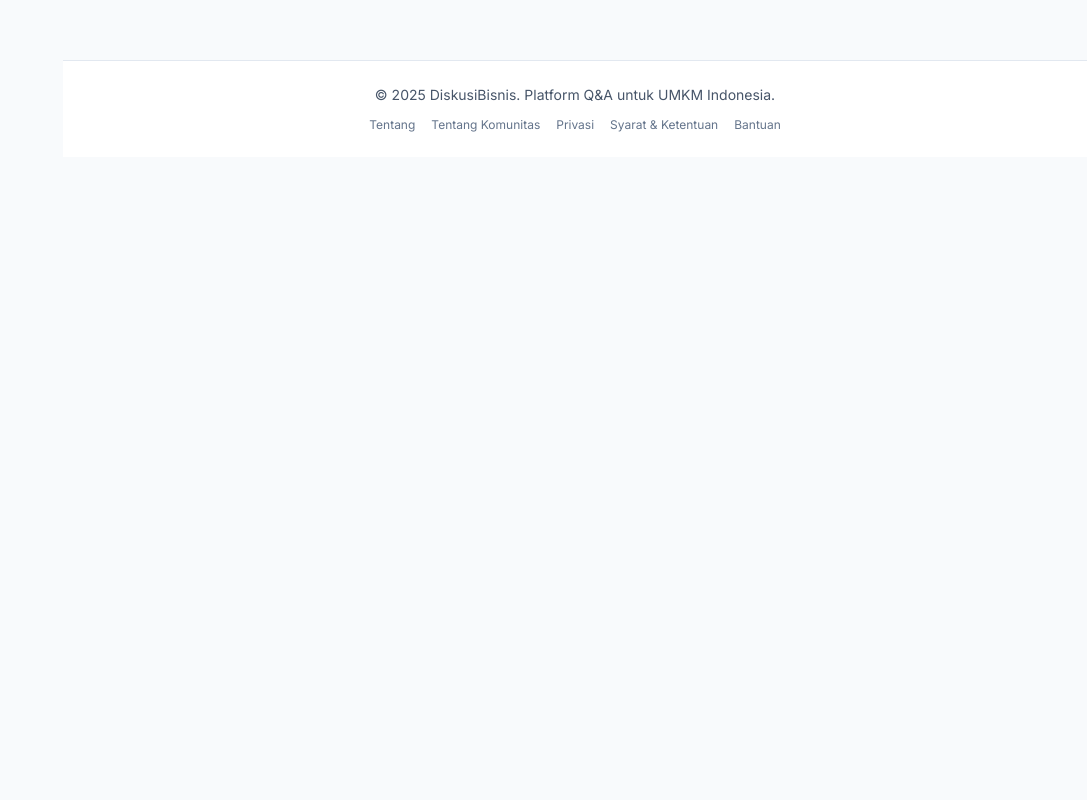
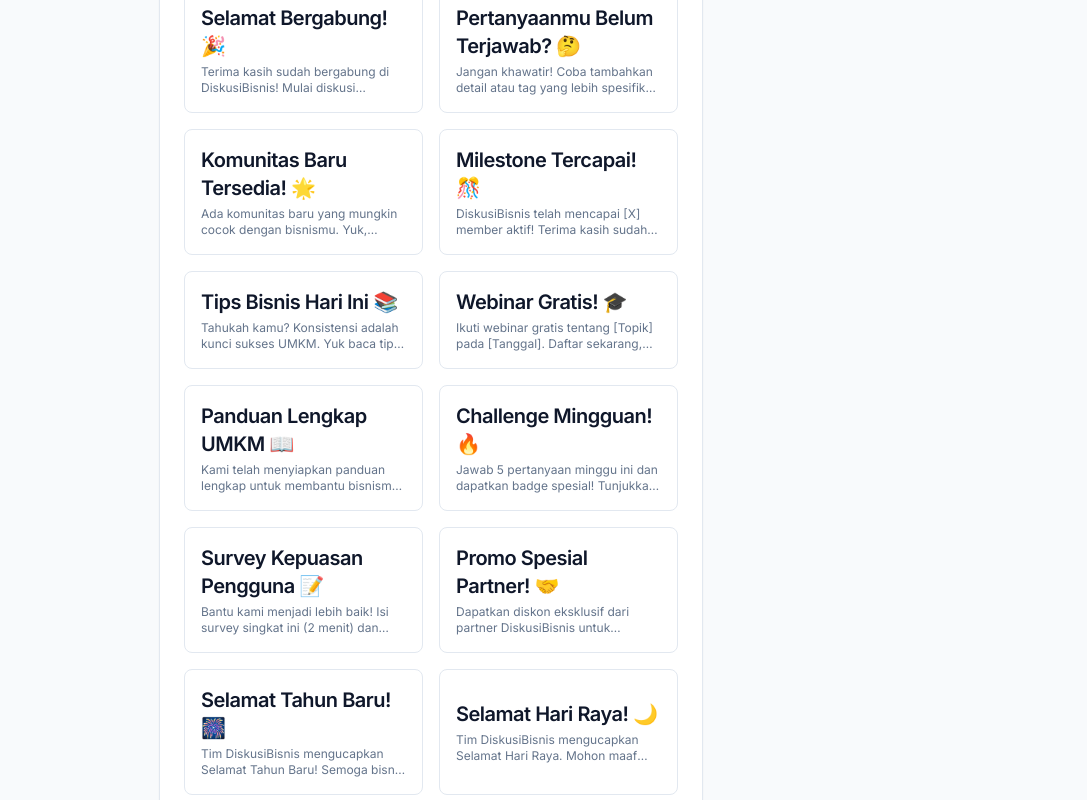
Before and after one commit to KreativLabs-id/diskusibisnis-website, a Next.js app in the folder frontend/: page /admin/notifications in a window 1280 px wide. Shown: the part 1280-2080 px from the top of the page, without its empty margins (193-1280 px from the left). Before the commit the page ends 1437 px from the top, so only its background shows below. Built offline with nearby package versions, Linux system fonts and the light colour scheme; no server answers; sample sign-in values are in the browser's storage.

Commit message:
Fix notification

```diff
--- a/frontend/app/(main)/admin/notifications/page.tsx
+++ b/frontend/app/(main)/admin/notifications/page.tsx
@@ -38,9 +38,10 @@
     };
 
     const templates = [
+        // === SISTEM & TEKNIS ===
         {
             id: 1,
-            title: 'Pemeliharaan Sistem',
+            title: 'Pemeliharaan Sistem 🔧',
             message: 'Kami akan melakukan pemeliharaan server pada [Waktu]. Aplikasi mungkin tidak dapat diakses sementara. Mohon maaf atas ketidaknyamanannya.',
             type: 'warning',
             link: '/'
@@ -54,24 +55,137 @@
         },
         {
             id: 3,
+            title: 'Fitur Baru Telah Hadir! ✨',
+            message: 'Halo! Kami baru saja merilis fitur baru yang akan membantu Anda berdiskusi lebih asik. Coba sekarang!',
+            type: 'system',
+            link: '/'
+        },
+        {
+            id: 4,
+            title: '⚠️ Peringatan Keamanan',
+            message: 'Demi keamanan akun Anda, pastikan untuk tidak membagikan password kepada siapapun. Aktifkan juga verifikasi email Anda.',
+            type: 'warning',
+            link: '/settings'
+        },
+
+        // === ENGAGEMENT & KOMUNITAS ===
+        {
+            id: 5,
             title: 'Highlight Diskusi Minggu Ini 💡',
             message: 'Ingin bisnis makin berkembang? Cek diskusi terpopuler minggu ini dan temukan insight berharga dari sesama pebisnis!',
             type: 'promo',
             link: '/questions'
         },
         {
-            id: 4,
-            title: 'Fitur Baru Telah Hadir! ✨',
-            message: 'Halo! Kami baru saja merilis fitur baru yang akan membantu Anda berdiskusi lebih asik. Coba sekarang!',
+            id: 6,
+            title: 'Ayo Tingkatkan Reputasi! 🏆',
+            message: 'Jadilah member yang bermanfaat! Bantu jawab pertanyaan teman-teman komunitas dan dapatkan poin reputasi.',
+            type: 'system',
+            link: '/leaderboard'
+        },
+        {
+            id: 7,
+            title: 'Selamat Bergabung! 🎉',
+            message: 'Terima kasih sudah bergabung di DiskusiBisnis! Mulai diskusi pertamamu dan temukan solusi dari para pebisnis lainnya.',
+            type: 'system',
+            link: '/questions/ask'
+        },
+        {
+            id: 8,
+            title: 'Pertanyaanmu Belum Terjawab? 🤔',
+            message: 'Jangan khawatir! Coba tambahkan detail atau tag yang lebih spesifik agar lebih mudah ditemukan oleh ahlinya.',
+            type: 'system',
+            link: '/questions'
+        },
+        {
+            id: 9,
+            title: 'Komunitas Baru Tersedia! 🌟',
+            message: 'Ada komunitas baru yang mungkin cocok dengan bisnismu. Yuk, gabung dan mulai berdiskusi dengan sesama pebisnis!',
+            type: 'promo',
+            link: '/communities'
+        },
+        {
+            id: 10,
+            title: 'Milestone Tercapai! 🎊',
+            message: 'DiskusiBisnis telah mencapai [X] member aktif! Terima kasih sudah menjadi bagian dari komunitas kami.',
+            type: 'system',
+            link: '/'
+        },
+
+        // === TIPS & EDUKASI ===
+        {
+            id: 11,
+            title: 'Tips Bisnis Hari Ini 📚',
+            message: 'Tahukah kamu? Konsistensi adalah kunci sukses UMKM. Yuk baca tips lengkapnya di forum diskusi!',
+            type: 'system',
+            link: '/questions'
+        },
+        {
+            id: 12,
+            title: 'Webinar Gratis! 🎓',
+            message: 'Ikuti webinar gratis tentang [Topik] pada [Tanggal]. Daftar sekarang, kuota terbatas!',
+            type: 'promo',
+            link: '/'
+        },
+        {
+            id: 13,
+            title: 'Panduan Lengkap UMKM 📖',
+            message: 'Kami telah menyiapkan panduan lengkap untuk membantu bisnismu berkembang. Akses gratis untuk semua member!',
+            type: 'system',
+            link: '/about/bantuan'
+        },
+
+        // === EVENT & PROMO ===
+        {
+            id: 14,
+            title: 'Challenge Mingguan! 🔥',
+            message: 'Jawab 5 pertanyaan minggu ini dan dapatkan badge spesial! Tunjukkan kemampuanmu membantu sesama pebisnis.',
+            type: 'promo',
+            link: '/questions?filter=unanswered'
+        },
+        {
+            id: 15,
+            title: 'Survey Kepuasan Pengguna 📝',
+            message: 'Bantu kami menjadi lebih baik! Isi survey singkat ini (2 menit) dan bantu tingkatkan pengalaman DiskusiBisnis.',
             type: 'system',
             link: '/'
         },
         {
-            id: 5,
-            title: 'Ayo Tingkatkan Reputasi! 🏆',
-            message: 'Jadilah member yang bermanfaat! Bantu jawab pertanyaan teman-teman komunitas dan dapatkan poin reputasi.',
+            id: 16,
+            title: 'Promo Spesial Partner! 🤝',
+            message: 'Dapatkan diskon eksklusif dari partner DiskusiBisnis untuk mendukung bisnismu. Klik untuk info lengkap!',
+            type: 'promo',
+            link: '/'
+        },
+
+        // === SEASONAL & GREETINGS ===
+        {
+            id: 17,
+            title: 'Selamat Tahun Baru! 🎆',
+            message: 'Tim DiskusiBisnis mengucapkan Selamat Tahun Baru! Semoga bisnis Anda semakin sukses di tahun ini.',
             type: 'system',
-            link: '/leaderboard'
+            link: '/'
+        },
+        {
+            id: 18,
+            title: 'Selamat Hari Raya! 🌙',
+            message: 'Tim DiskusiBisnis mengucapkan Selamat Hari Raya. Mohon maaf lahir dan batin. Semoga bisnismu semakin berkah!',
+            type: 'system',
+            link: '/'
+        },
+        {
+            id: 19,
+            title: 'Selamat Hari Kemerdekaan! 🇮🇩',
+            message: 'Dirgahayu Republik Indonesia! Mari terus majukan UMKM Indonesia bersama DiskusiBisnis.',
+            type: 'system',
+            link: '/'
+        },
+        {
+            id: 20,
+            title: 'Terima Kasih! 💙',
+            message: 'Terima kasih telah menjadi bagian dari DiskusiBisnis. Kontribusimu sangat berarti bagi komunitas ini!',
+            type: 'system',
+            link: '/'
         }
     ];
 
--- a/frontend/components/ui/NotificationDropdown.tsx
+++ b/frontend/components/ui/NotificationDropdown.tsx
@@ -2,7 +2,7 @@
 
 import React, { useState, useRef, useEffect } from 'react';
 import Link from 'next/link';
-import { Bell, Check, CheckCheck, MessageSquare, ThumbsUp, User, AlertCircle, X } from 'lucide-react';
+import { Bell, Check, CheckCheck, MessageSquare, ThumbsUp, User, AlertCircle, AlertTriangle, CheckCircle, Info, X } from 'lucide-react';
 import { useNotifications } from '@/contexts/NotificationContext';
 import { Notification } from '@/types/notification';
 
@@ -16,8 +16,14 @@
       return <ThumbsUp className="w-4 h-4 text-orange-600" />;
     case 'mention':
       return <User className="w-4 h-4 text-purple-600" />;
+    case 'warning':
+      return <AlertTriangle className="w-4 h-4 text-red-600" />;
+    case 'update':
+      return <CheckCircle className="w-4 h-4 text-green-600" />;
+    case 'promo':
+      return <Bell className="w-4 h-4 text-purple-600" />;
     case 'system':
-      return <AlertCircle className="w-4 h-4 text-red-600" />;
+      return <Info className="w-4 h-4 text-blue-600" />;
     default:
       return <Bell className="w-4 h-4 text-gray-600" />;
   }
@@ -91,8 +97,8 @@
   const content = (
     <div
       className={`px-4 py-3 hover:bg-slate-50 active:bg-slate-100 transition-colors cursor-pointer border-l-3 ${notification.is_read
-          ? 'border-transparent bg-white'
-          : 'border-emerald-500 bg-emerald-50/30'
+        ? 'border-transparent bg-white'
+        : 'border-emerald-500 bg-emerald-50/30'
         }`}
       onClick={handleClick}
     >
@@ -103,10 +109,20 @@
         <div className="flex-1 min-w-0">
           <div className="flex items-start gap-2">
             <div className="flex-1 min-w-0">
-              <p className={`text-sm leading-relaxed ${notification.is_read ? 'text-slate-600' : 'text-slate-700'
-                }`}>
-                {formatMessage(notification.message || notification.title)}
-              </p>
+              {/* Title - Bold header */}
+              {notification.title && (
+                <p className={`text-sm font-semibold leading-snug ${notification.is_read ? 'text-slate-700' : 'text-slate-900'
+                  }`}>
+                  {notification.title}
+                </p>
+              )}
+              {/* Message - Body text */}
+              {notification.message && (
+                <p className={`text-sm leading-relaxed mt-0.5 ${notification.is_read ? 'text-slate-500' : 'text-slate-600'
+                  }`}>
+                  {formatMessage(notification.message)}
+                </p>
+              )}
             </div>
             {!notification.is_read && (
               <div className="w-2 h-2 bg-emerald-500 rounded-full shrink-0 mt-1.5"></div>
```
Also changed, not shown: 1 other file (tests, documents, lock files or other folders).
